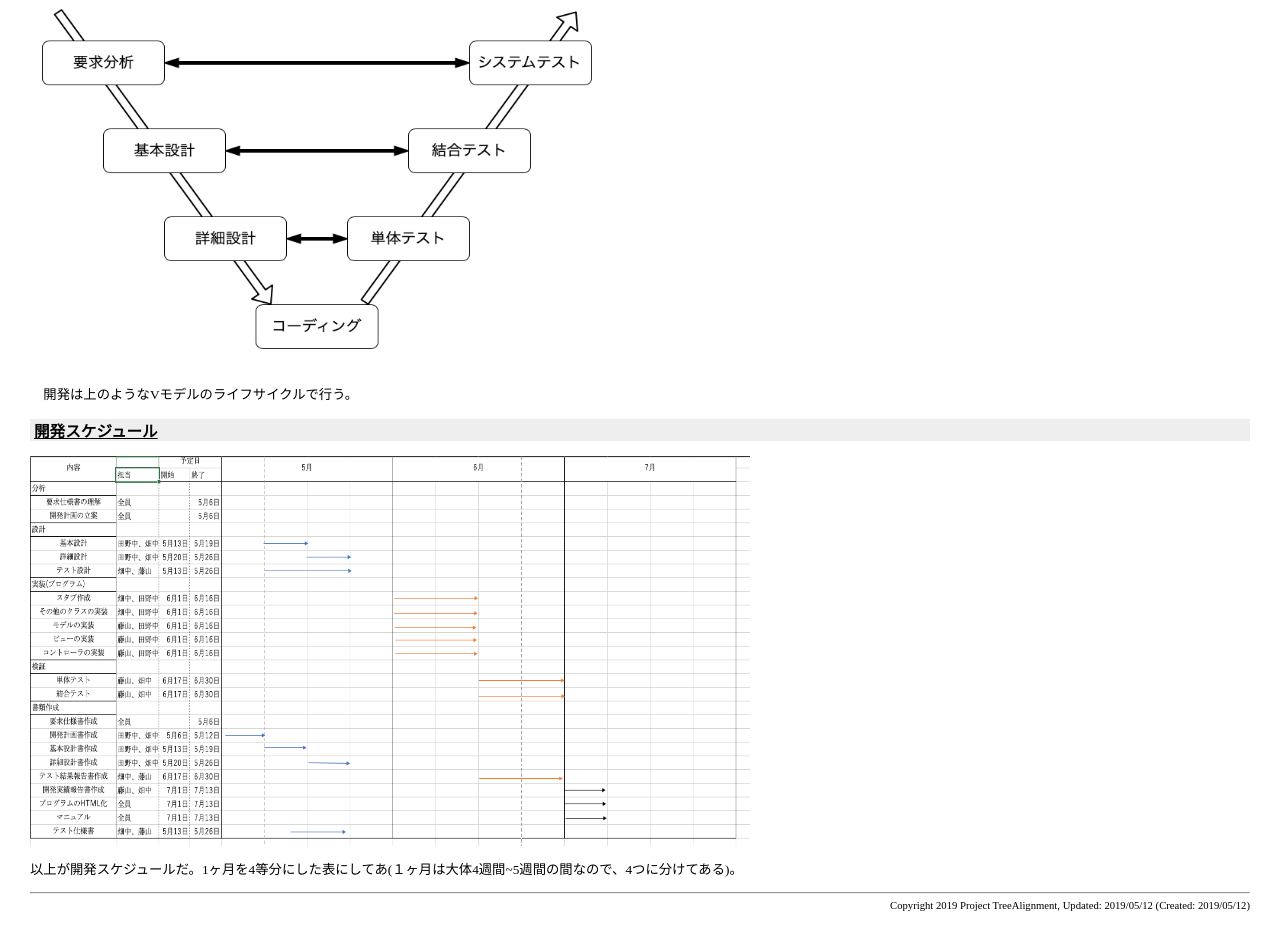
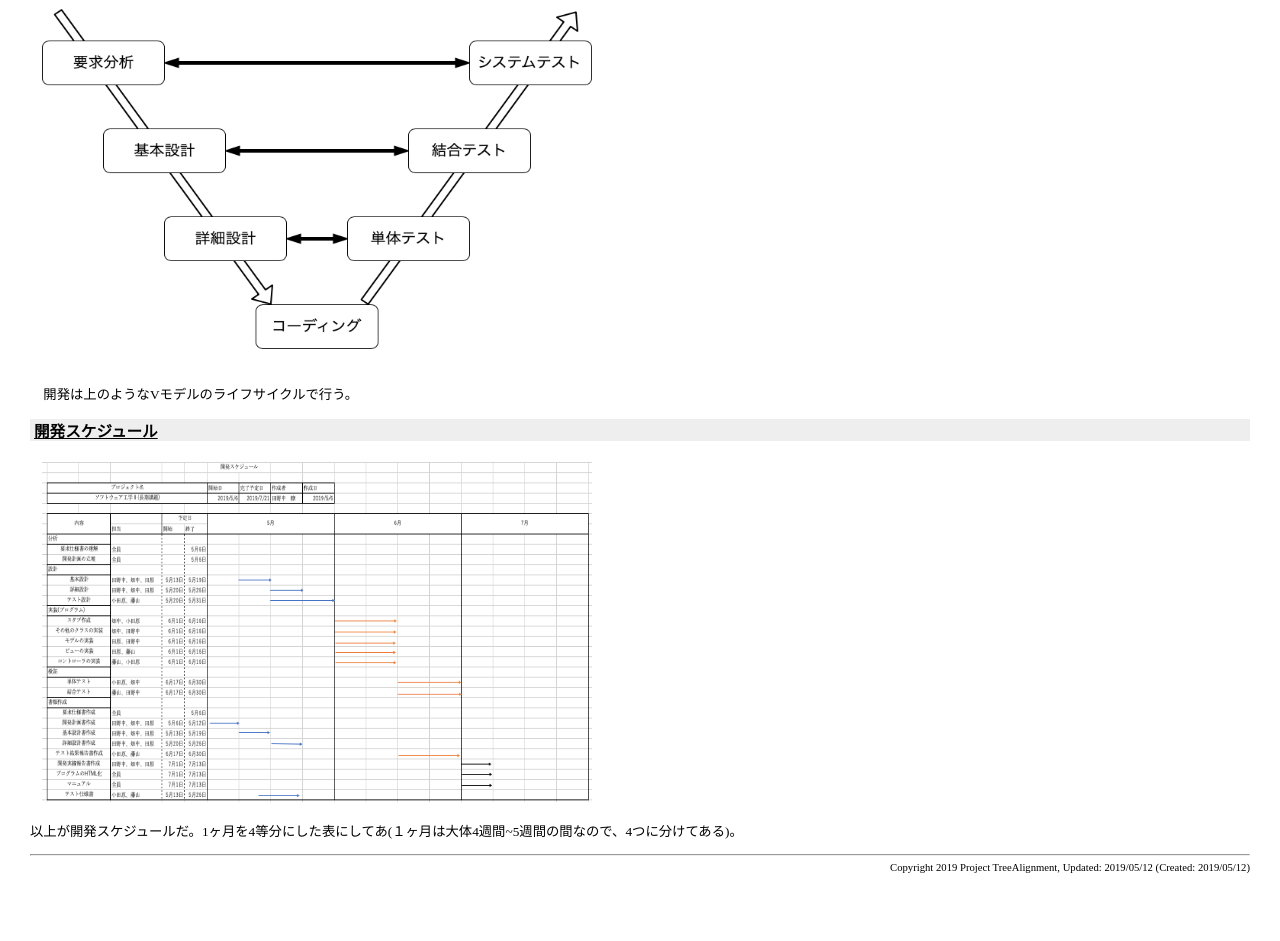
Before and after one commit to Fujiya-San/Forest, a plain HTML site: page Forest_Document/DevelopmentPlan/index.html in a window 1280 px wide. Shown: the part 772-1713 px from the top of the page. After the commit the page ends 1675 px from the top, so only its background shows below. Drawn offline with Linux system fonts and the light colour scheme.

Commit message:
version1.0.7

```diff
--- a/Forest_Document/DevelopmentPlan/index.html
+++ b/Forest_Document/DevelopmentPlan/index.html
@@ -336,7 +336,19 @@
 		<div class="belt">
 			<h3><a name="KaihatuSchedule">開発スケジュール</a></h3>
 		</div>
-		<img src="DOS.png" alt="" width ="720" height="390">
+        <table summary="table">
+            <tr>
+                <td>
+                    <table class="content" summary="table">
+                        <tbody>
+                            <tr>
+                                <td class="center-small"><a href="images/DOS.png"><img class="borderless" src="images/DOS.png" width="550" height="340" alt="Vmodel"></a></td>
+                            </tr>
+                        </tbody>
+                    </table>
+                </td>
+            </tr>
+        </table>
 			<p>
 			以上が開発スケジュールだ。1ヶ月を4等分にした表にしてあ(１ヶ月は大体4週間~5週間の間なので、4つに分けてある)。
 			</p>
```
